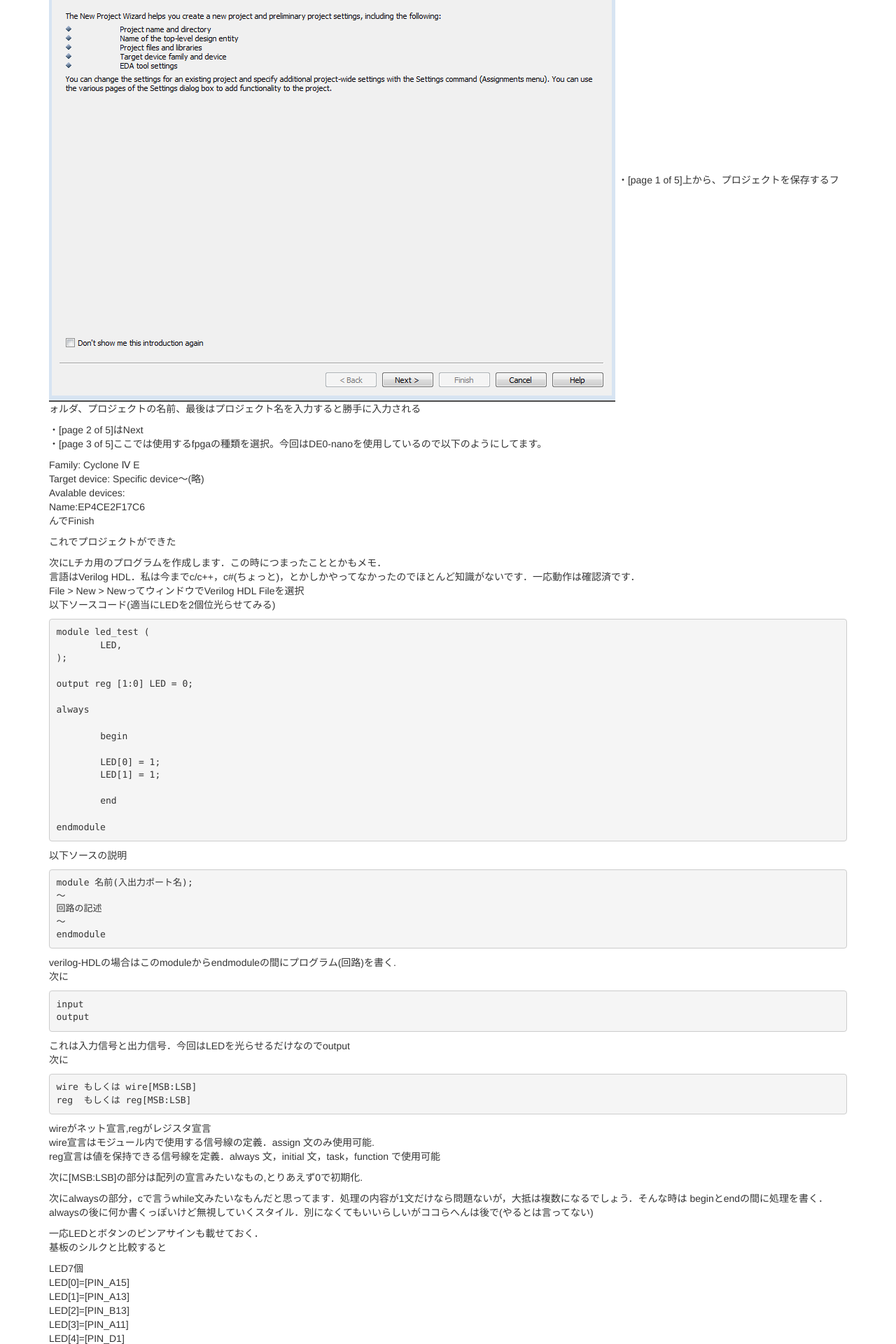
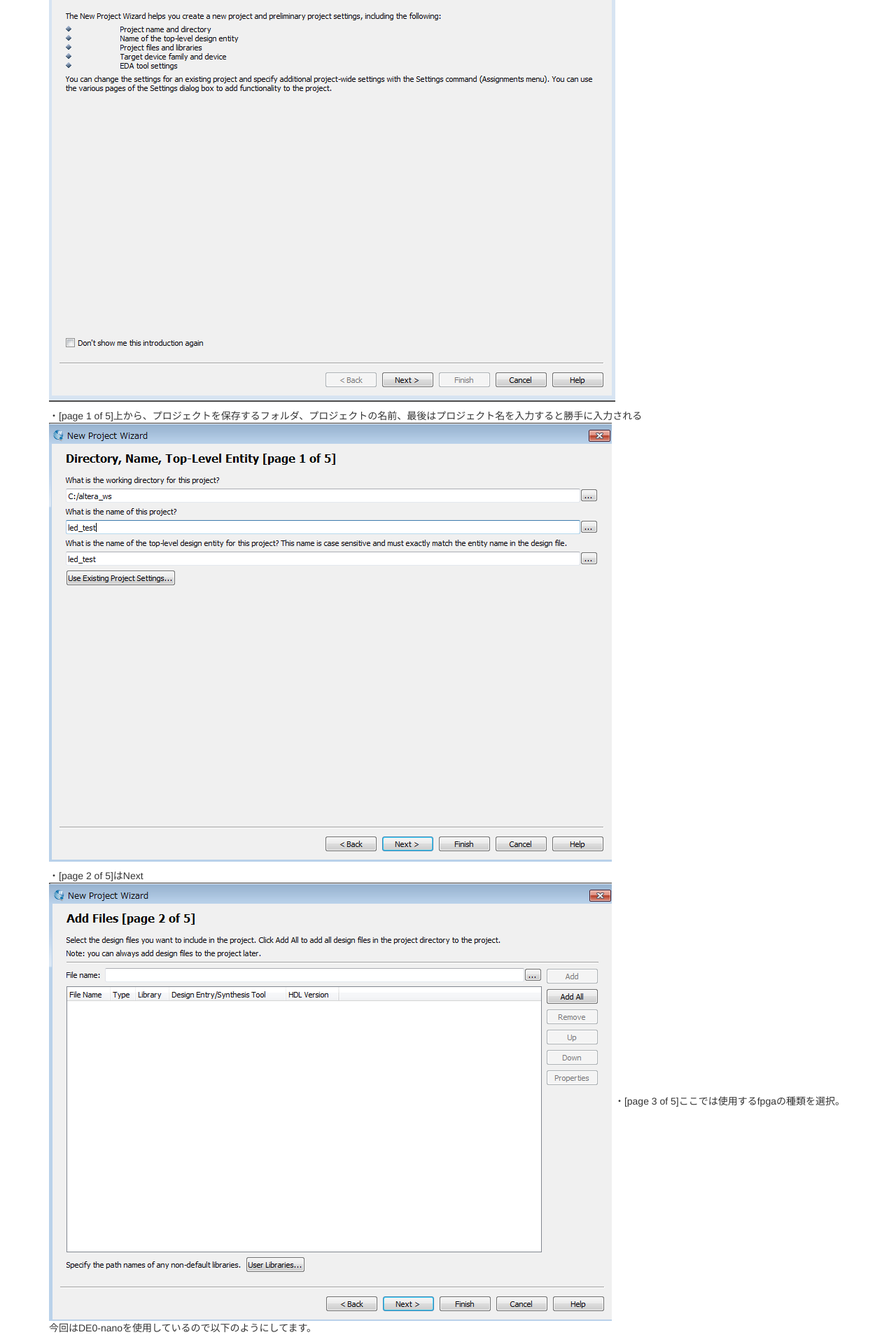
Before and after one commit to FERNAND949/FERNAND949.github.io, a Jekyll site: the page built from _posts/2015-3-28-fpga-memo.md, in a window 1280 px wide. Shown: the part 509-2429 px from the top of the page at 70% size. Built offline with Jekyll 4.4.1, drawn with Linux system fonts in a browser that asks for light colours; nearby versions of some CDN libraries; library files that are not in the unit come from our copies; comment, search, counter and statistics services are not loaded.

Commit message:
Update 2015-3-28-fpga-memo.md

```diff
--- a/_posts/2015-3-28-fpga-memo.md
+++ b/_posts/2015-3-28-fpga-memo.md
@@ -19,9 +19,13 @@ FPGAおもしろそうだなと思いDE0-nanoが安かったので買ってみ
 ・File > New > NewってウィンドウでNew Quartus Ⅱ Projectをクリック
 ・New Project Wizard(下の図)でまずNext
 ![create1](https://github.com/FERNAND949/FERNAND949.github.io/blob/master/_images/project_create01.PNG)
+
 ・[page 1 of 5]上から、プロジェクトを保存するフォルダ、プロジェクトの名前、最後はプロジェクト名を入力すると勝手に入力される
+![create1](https://github.com/FERNAND949/FERNAND949.github.io/blob/master/_images/project_create02.PNG)
+
 
 ・[page 2 of 5]はNext
+![create1](https://github.com/FERNAND949/FERNAND949.github.io/blob/master/_images/project_create03.PNG)
 ・[page 3 of 5]ここでは使用するfpgaの種類を選択。今回はDE0-nanoを使用しているので以下のようにしてます。
 
 Family: Cyclone Ⅳ E
```
Also changed, not shown: other parts of _posts/2015-3-28-fpga-memo.md (+2 -0 lines).
